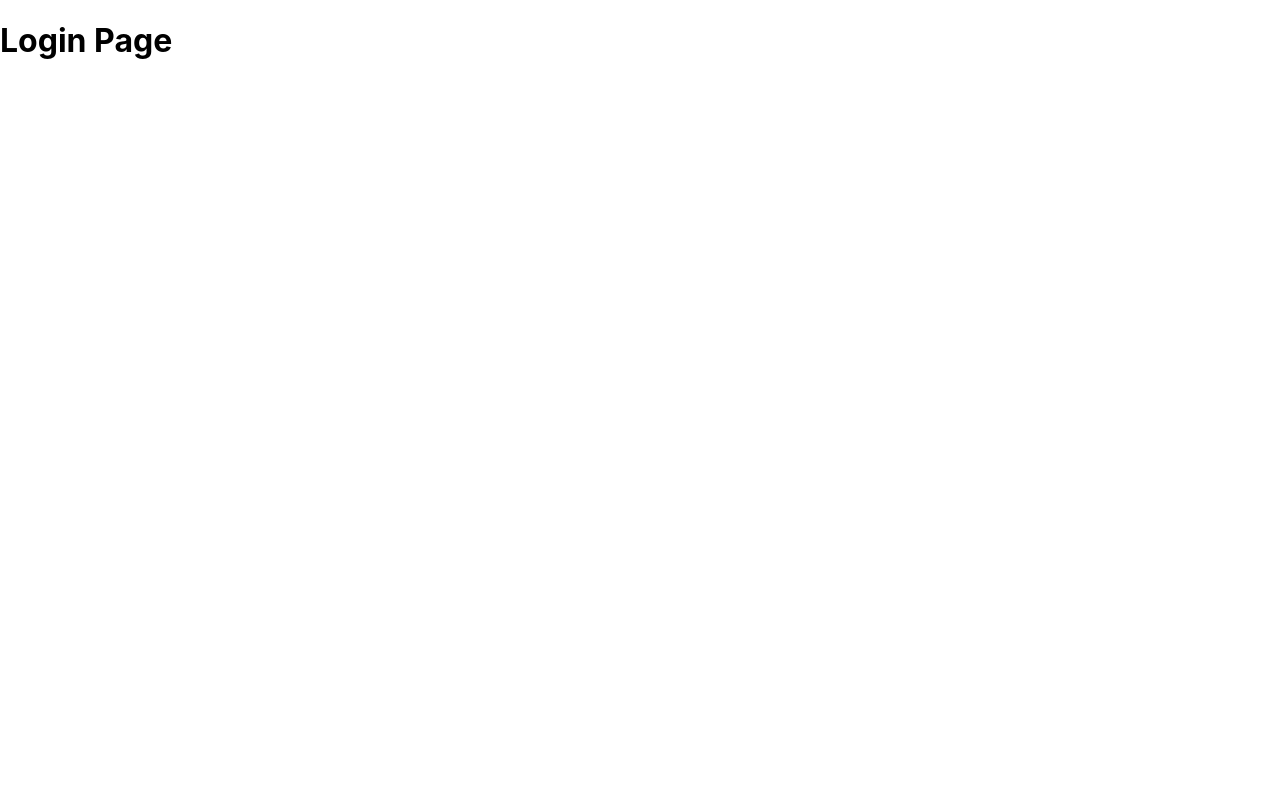
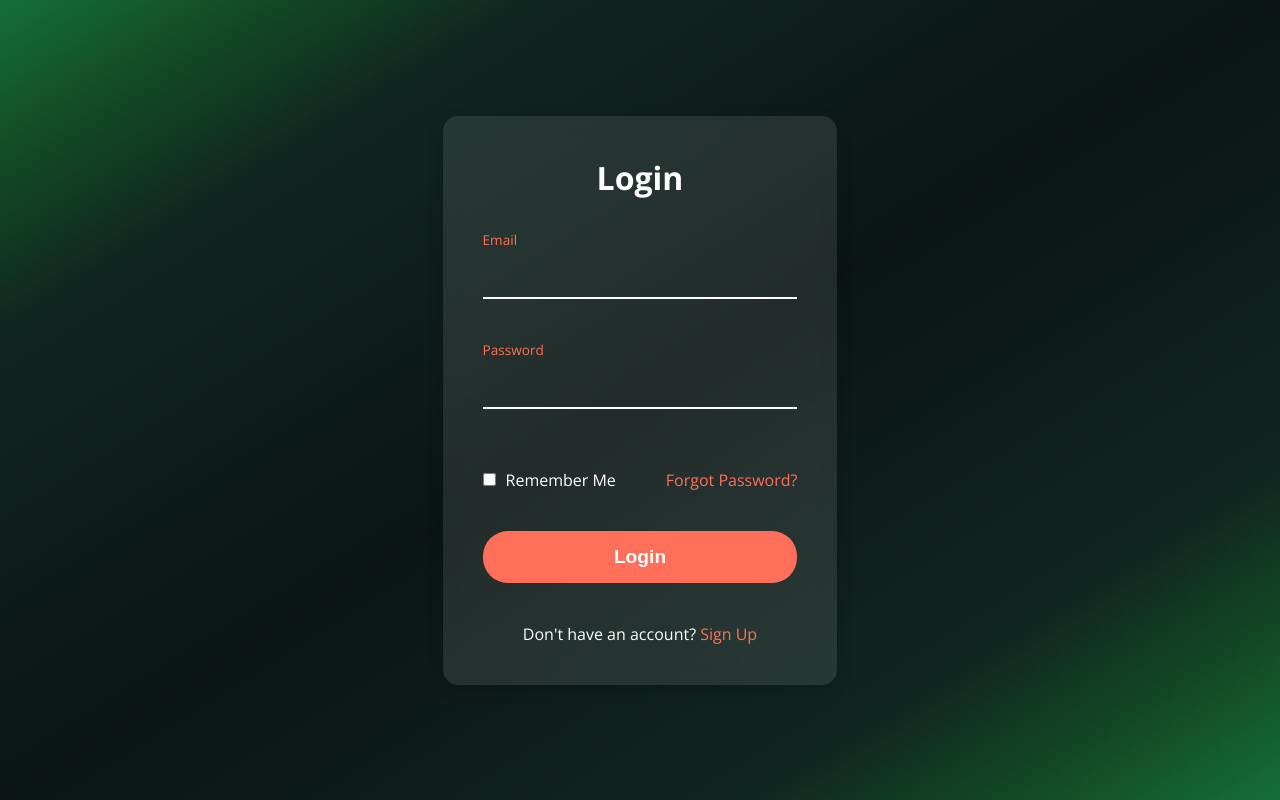
Before and after one commit to hsing127/FoodTruck-Financial-Platform, a React (Create React App) app in the folder FoodTruck Financial React WebApp/: page /login in a window 1280 px wide. Built offline with nearby package versions, Linux system fonts and the light colour scheme.

Commit message:
Created Login Page

```diff
--- a/FoodTruck Financial React WebApp/public/index.html
+++ b/FoodTruck Financial React WebApp/public/index.html
@@ -9,6 +9,9 @@
       name="description"
       content="Web site created using create-react-app"
     />
+    <link rel="preconnect" href="https://fonts.googleapis.com">
+    <link rel="preconnect" href="https://fonts.gstatic.com" crossorigin>
+    <link href="https://fonts.googleapis.com/css2?family=Open+Sans:ital,wght@0,300..800;1,300..800&display=swap" rel="stylesheet">
     <link rel="apple-touch-icon" href="%PUBLIC_URL%/logo192.png" />
     <!--
       manifest.json provides metadata used when your web app is installed on a
--- a/FoodTruck Financial React WebApp/src/components/LoginPage.js
+++ b/FoodTruck Financial React WebApp/src/components/LoginPage.js
@@ -1,11 +1,40 @@
 import React from 'react';
+import '../styles/LoginStyles.css';
 
 const LoginPage = () => {
-  return (
-    <div>
-      <h1>Login Page</h1>
-    </div>
-  );
+    return (
+        <div className="login-container">
+            <div className="login-box">
+                <h2>Login</h2>
+                <form>
+                    <div className="input-field">
+                        <input type="text" id="Email" name="email" required />
+                        <label htmlFor="email">Email</label>
+                    </div>
+                    <div className="input-field">
+                        <input type="password" id="password" name="password" required />
+                        <label htmlFor="password">Password</label>
+                    </div>
+
+                    <div className="options">
+                        <div className="remember-me">
+                            <input type="checkbox" id="remember-me" name="remember-me" />
+                            <label htmlFor="remember-me">Remember Me</label>
+                        </div>
+                        <div className="forgot-password">
+                            <a href="/forgot-password">Forgot Password?</a>
+                        </div>
+                    </div>
+
+                    <button type="submit" className="login-btn">Login</button>
+
+                    <p className="signup-link">
+                        Don't have an account? <a href="/signup">Sign Up</a>
+                    </p>
+                </form>
+            </div>
+        </div>
+    );
 };
 
 export default LoginPage;
--- /dev/null
+++ b/FoodTruck Financial React WebApp/src/styles/LoginStyles.css
@@ -0,0 +1,172 @@
+* {
+    box-sizing: border-box;
+    margin: 0;
+    padding: 0;
+}
+
+body {
+    align-items: center;
+    background: linear-gradient(
+      rgba(0, 0, 0, 0.7),
+      rgba(0, 0, 0, 0.7)
+    ),
+    linear-gradient(
+      to bottom right,
+      #44aa8b,
+      #254441,
+      #44aa8b
+    );
+    display: flex;
+    font-family: 'Open Sans', sans-serif;
+    height: 100vh;
+    justify-content: center;
+    background-blend-mode: overlay;
+}
+
+h2 {
+    color: white;
+    font-size: 2rem;
+    margin-bottom: 50px;
+    text-align: center;
+}
+
+.forgot-password {
+    margin-left: 50px;
+}
+
+.forgot-password a {
+    color: #ff6f59;
+    text-decoration: none;
+}
+
+.forgot-password a:hover {
+    text-decoration: underline;
+}
+
+.input-field {
+    margin-bottom: 30px;
+    position: relative;
+}
+
+.input-field input {
+    background-color: transparent;
+    border: none;
+    border-bottom: 2px solid white;
+    color: white;
+    font-size: 1rem;
+    margin-bottom: 30px;
+    outline: none;
+    padding: 15px;
+    transition: border-color 0.3s;
+    width: 100%;
+}
+
+.input-field input:focus {
+    border-bottom: 2px solid #ff6f59;
+}
+
+.input-field label {
+    color: white;
+    pointer-events: none;
+    position: absolute;
+    left: 0;
+    top: 50%;
+    transform: translateY(-50%);
+    transition: 0.3s ease-in-out;
+}
+
+.input-field input:focus + label,
+.input-field input:not(:placeholder-shown) + label {
+    color: #ff6f59;
+    font-size: 0.85rem;
+    top: -10px;
+}
+
+.login-container {
+    backdrop-filter: blur(10px);
+    background-color: rgba(255, 255, 255, 0.1);
+    border-radius: 15px;
+    box-shadow: 0px 4px 15px rgba(0, 0, 0, 0.2);
+    display: flex;
+    justify-content: center;
+    align-items: center;
+    margin: auto;
+    max-width: 400px;
+    padding: 40px;
+    width: 100%;
+}
+
+.login-box {
+    width: 100%;
+}
+
+.login-btn {
+    background-color: #ff6f59;
+    border: none;
+    border-radius: 25px;
+    color: white;
+    cursor: pointer;
+    font-size: 1.2rem;
+    font-weight: bold;
+    margin-bottom: 20px;
+    margin-top: 20px;
+    padding: 15px;
+    transition: background-color 0.3s;
+    width: 100%;
+}
+
+.login-btn:hover {
+    background-color: #e65d4e;
+}
+
+.options {
+    align-items: center;
+    color: white;
+    display: flex;
+    justify-content: space-between;
+    margin-bottom: 20px;
+}
+
+.remember-me {
+    align-items: center;
+    display: flex;
+}
+
+.remember-me input {
+    margin-right: 10px;
+}
+
+.signup-link {
+    color: white;
+    margin-top: 20px;
+    text-align: center;
+}
+
+.signup-link a {
+    color: #ff6f59;
+    text-decoration: none;
+}
+
+.signup-link a:hover {
+    text-decoration: underline;
+}
+
+@media (max-width: 480px) {
+    .login-container {
+        max-width: 100%;
+        padding: 20px;
+    }
+
+    h2 {
+        font-size: 1.5rem;
+    }
+
+    .input-field input {
+        padding: 12px;
+    }
+
+    .login-btn {
+        font-size: 1rem;
+        padding: 12px;
+    }
+}
```
